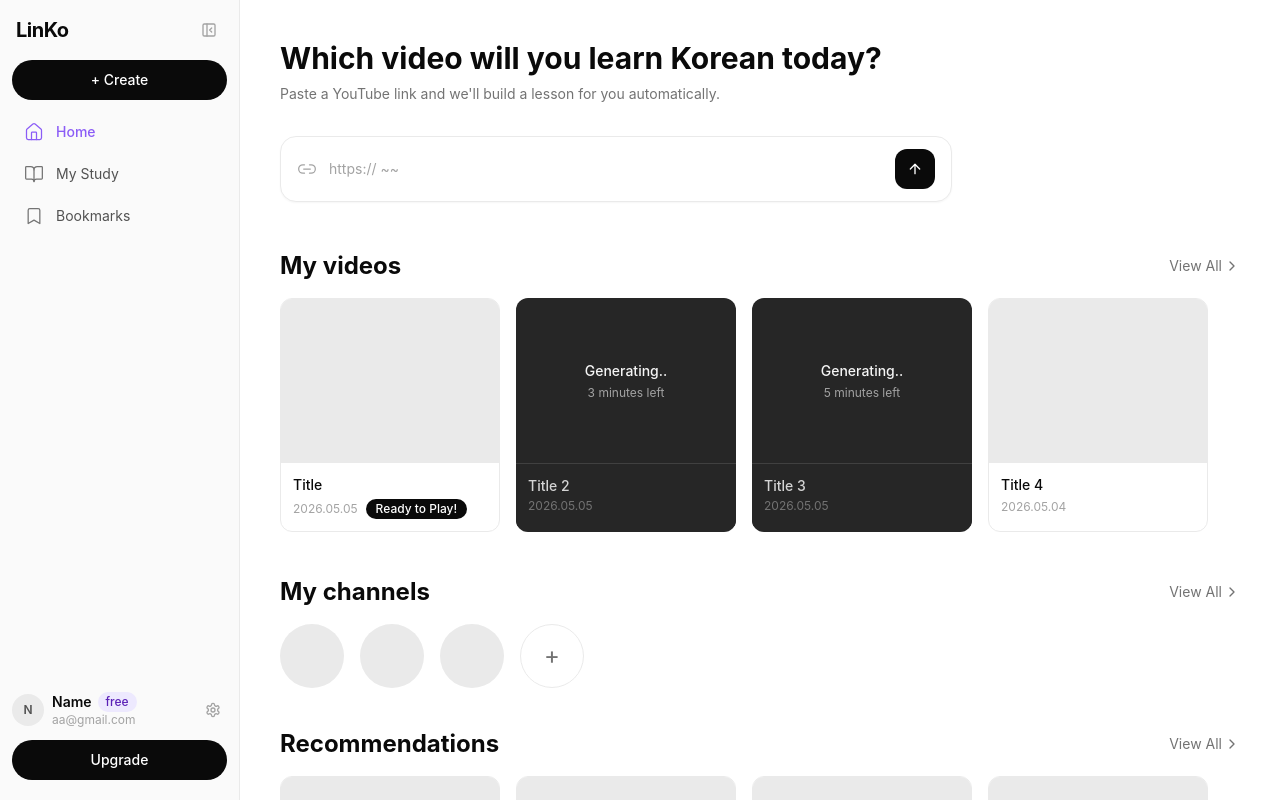
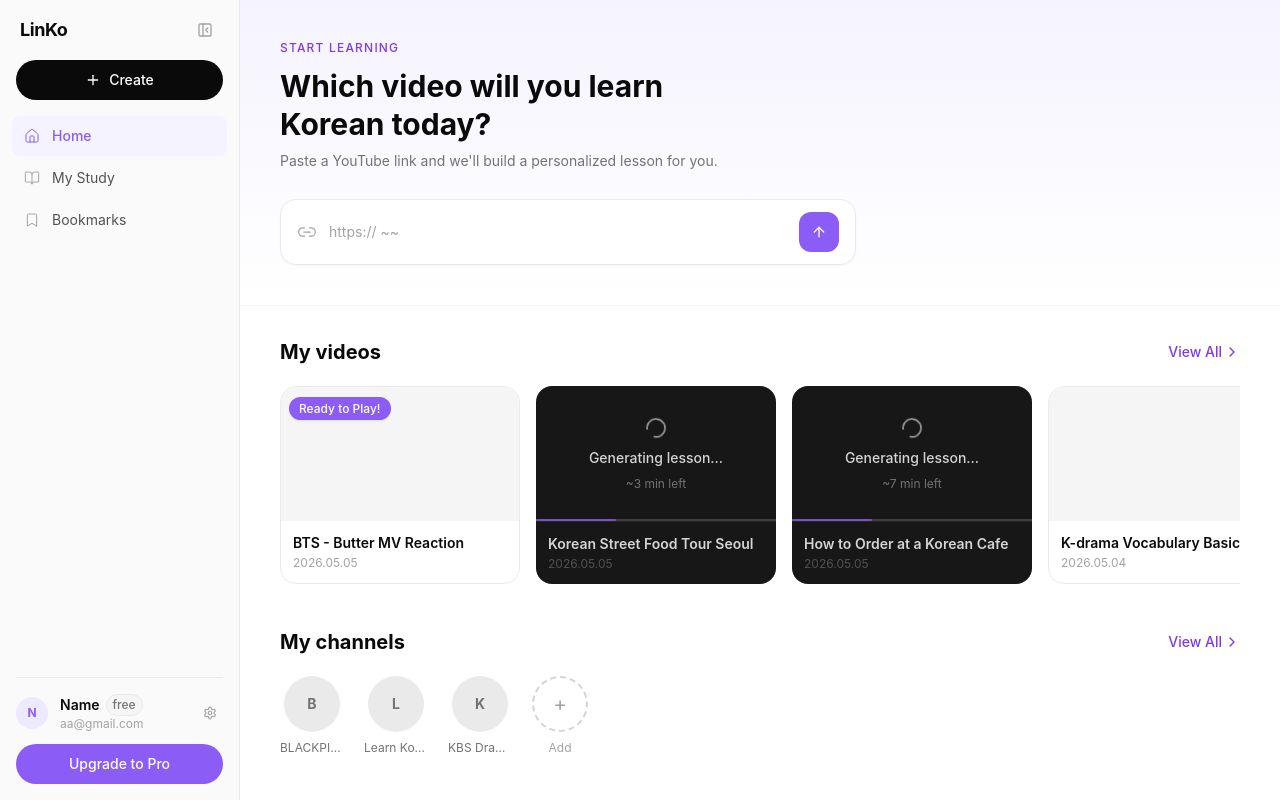
Before and after one commit to KOI-Workspace/LinKo-Client, a Next.js app: page /home in a window 1280 px wide. Built offline with nearby package versions, Linux system fonts and the light colour scheme; a web font is replaced by a local one.

Commit message:
Home 화면 창의성을 발휘해서 좀 더 수정 진행

```diff
--- a/src/app/(app)/home/page.tsx
+++ b/src/app/(app)/home/page.tsx
@@ -13,37 +13,40 @@ interface MockVideo {
   minutesLeft?: number
 }
 
+interface MockChannel {
+  id: string
+  name: string
+  initial: string
+}
+
 const MOCK_MY_VIDEOS: MockVideo[] = [
-  { id: '1', title: 'Title', date: '2026.05.05', status: 'completed' },
-  { id: '2', title: 'Title 2', date: '2026.05.05', status: 'generating', minutesLeft: 3 },
-  { id: '3', title: 'Title 3', date: '2026.05.05', status: 'generating', minutesLeft: 5 },
-  { id: '4', title: 'Title 4', date: '2026.05.04', status: 'studied' },
+  { id: '1', title: 'BTS - Butter MV Reaction', date: '2026.05.05', status: 'completed' },
+  { id: '2', title: 'Korean Street Food Tour Seoul', date: '2026.05.05', status: 'generating', minutesLeft: 3 },
+  { id: '3', title: 'How to Order at a Korean Cafe', date: '2026.05.05', status: 'generating', minutesLeft: 7 },
+  { id: '4', title: 'K-drama Vocabulary Basics', date: '2026.05.04', status: 'studied' },
+  { id: '5', title: 'Learn Korean with BLACKPINK', date: '2026.05.03', status: 'studied' },
 ]
 
-const MOCK_CHANNELS = [
-  { id: '1', name: 'Channel 1' },
-  { id: '2', name: 'Channel 2' },
-  { id: '3', name: 'Channel 3' },
+const MOCK_CHANNELS: MockChannel[] = [
+  { id: '1', name: 'BLACKPINK', initial: 'B' },
+  { id: '2', name: 'Learn Korean', initial: 'L' },
+  { id: '3', name: 'KBS Drama', initial: 'K' },
 ]
 
 const MOCK_RECOMMENDATIONS: MockVideo[] = [
-  { id: 'r1', title: 'Recommended Video 1', date: '2026.05.07', status: 'studied' },
-  { id: 'r2', title: 'Recommended Video 2', date: '2026.05.06', status: 'studied' },
-  { id: 'r3', title: 'Recommended Video 3', date: '2026.05.06', status: 'studied' },
-  { id: 'r4', title: 'Recommended Video 4', date: '2026.05.05', status: 'studied' },
+  { id: 'r1', title: 'Korean Pronunciation Guide for Beginners', date: '2026.05.07', status: 'studied' },
+  { id: 'r2', title: '10 Must-Know Korean Slang Words', date: '2026.05.06', status: 'studied' },
+  { id: 'r3', title: 'Korean Food Vocabulary with Chef', date: '2026.05.06', status: 'studied' },
+  { id: 'r4', title: 'K-pop Lyrics Korean Lesson', date: '2026.05.05', status: 'studied' },
 ]
 
 // ─── 서브 컴포넌트 ────────────────────────────────────────────────────────────
 
-interface SectionHeaderProps {
-  title: string
-}
-
-function SectionHeader({ title }: SectionHeaderProps) {
+function SectionHeader({ title }: { title: string }) {
   return (
-    <div className="flex items-center justify-between mb-4">
-      <h2 className="text-2xl font-bold text-neutral-950">{title}</h2>
-      <button className="flex items-center gap-0.5 text-sm text-neutral-500 hover:text-neutral-950 transition-colors">
+    <div className="flex items-center justify-between mb-5">
+      <h2 className="text-xl font-bold text-neutral-950">{title}</h2>
+      <button className="flex items-center gap-0.5 text-sm font-medium text-primary-600 hover:text-primary-700 transition-colors">
         View All
         <ChevronRight className="w-4 h-4" />
       </button>
@@ -55,22 +58,29 @@ function SectionHeader({ title }: SectionHeaderProps) {
 
 export default function HomePage() {
   return (
-    <div className="px-10 py-10">
-      {/* 헤더 */}
-      <h1 className="text-3xl font-bold text-neutral-950 mb-2">
-        Which video will you learn Korean today?
+    <div className="min-h-full">
+      {/* 히어로 — URL 입력 영역 */}
+      <div className="bg-gradient-to-b from-primary-50 to-white px-10 pt-10 pb-10 border-b border-neutral-100">
+        <p className="text-xs font-medium text-primary-600 uppercase tracking-widest mb-3">
+          Start Learning
+        </p>
+        <h1 className="text-3xl font-bold text-neutral-950 leading-tight mb-2">
+          Which video will you learn
+          <br />
+          Korean today?
         </h1>
-      <p className="text-sm text-neutral-500 mb-8">
-        Paste a YouTube link and we&apos;ll build a lesson for you automatically.
+        <p className="text-sm text-neutral-500 mb-7">
+          Paste a YouTube link and we&apos;ll build a personalized lesson for you.
         </p>
-
-      {/* URL 입력 */}
-      <div className="max-w-2xl mb-12">
+        <div className="max-w-xl">
           <UrlInput />
         </div>
+      </div>
 
+      {/* 콘텐츠 영역 */}
+      <div className="px-10 py-8 space-y-10">
         {/* My videos */}
-      <section className="mb-10">
+        <section>
           <SectionHeader title="My videos" />
           <div className="flex gap-4 overflow-x-auto scrollbar-hide pb-1">
             {MOCK_MY_VIDEOS.map((video) => (
@@ -80,28 +90,37 @@ export default function HomePage() {
         </section>
 
         {/* My channels */}
-      <section className="mb-10">
+        <section>
           <SectionHeader title="My channels" />
-        <div className="flex items-center gap-4">
+          <div className="flex items-start gap-5">
             {MOCK_CHANNELS.map((channel) => (
               <div
                 key={channel.id}
-              className="w-16 h-16 rounded-full bg-neutral-200 shrink-0 cursor-pointer hover:bg-neutral-300 transition-colors"
-              title={channel.name}
-            />
+                className="flex flex-col items-center gap-2 cursor-pointer group"
+              >
+                <div className="w-14 h-14 rounded-full bg-neutral-200 flex items-center justify-center text-sm font-bold text-neutral-500 group-hover:ring-2 group-hover:ring-primary-200 transition-all">
+                  {channel.initial}
+                </div>
+                <span className="text-xs text-neutral-500 group-hover:text-neutral-700 transition-colors max-w-[64px] text-center truncate">
+                  {channel.name}
+                </span>
+              </div>
             ))}
-          {/* 채널 추가 버튼 */}
+            {/* 채널 추가 */}
+            <div className="flex flex-col items-center gap-2">
               <button
-            className="w-16 h-16 rounded-full bg-white border border-neutral-200 flex items-center justify-center text-2xl text-neutral-500 hover:bg-neutral-100 transition-colors shrink-0"
+                className="w-14 h-14 rounded-full bg-white border-2 border-dashed border-neutral-300 flex items-center justify-center text-neutral-400 text-xl hover:border-primary-400 hover:text-primary hover:bg-primary-50 transition-all"
                 aria-label="채널 추가"
               >
                 +
               </button>
+              <span className="text-xs text-neutral-400">Add</span>
+            </div>
           </div>
         </section>
 
         {/* Recommendations */}
-      <section className="mb-10">
+        <section>
           <SectionHeader title="Recommendations" />
           <div className="flex gap-4 overflow-x-auto scrollbar-hide pb-1">
             {MOCK_RECOMMENDATIONS.map((video) => (
@@ -110,5 +129,6 @@ export default function HomePage() {
           </div>
         </section>
       </div>
+    </div>
   )
 }
--- a/src/components/features/home/UrlInput.tsx
+++ b/src/components/features/home/UrlInput.tsx
@@ -25,7 +25,7 @@ export default function UrlInput() {
       />
       <button
         onClick={handleSubmit}
-        className="w-10 h-10 rounded-lg bg-neutral-950 text-white flex items-center justify-center hover:bg-neutral-800 transition-colors shrink-0"
+        className="w-10 h-10 rounded-lg bg-primary text-white flex items-center justify-center hover:bg-primary-700 transition-colors shrink-0"
         aria-label="학습자료 생성"
       >
         <ArrowUp className="w-4 h-4" />
--- a/src/components/features/home/VideoCard.tsx
+++ b/src/components/features/home/VideoCard.tsx
@@ -1,3 +1,5 @@
+import { Play, Loader2 } from 'lucide-react'
+
 export type VideoCardStatus = 'completed' | 'generating' | 'studied'
 
 interface VideoCardProps {
@@ -7,38 +9,53 @@ interface VideoCardProps {
   minutesLeft?: number
 }
 
-/** 비디오 카드 — completed(생성 완료) / generating(생성 중) / studied(학습 완료) */
+/** 비디오 카드 — completed / generating / studied */
 export default function VideoCard({ title, date, status, minutesLeft }: VideoCardProps) {
   if (status === 'generating') {
     return (
-      <div className="w-[220px] shrink-0 rounded-lg bg-neutral-800 overflow-hidden cursor-pointer hover:bg-neutral-700 transition-colors">
-        <div className="w-full aspect-[4/3] flex flex-col items-center justify-center gap-1">
-          <span className="text-sm font-medium text-neutral-100">Generating..</span>
-          <span className="text-xs text-neutral-400">
-            {minutesLeft != null ? `${minutesLeft} minutes left` : 'n minutes left'}
+      <div className="w-[240px] shrink-0 rounded-xl bg-neutral-900 overflow-hidden cursor-pointer">
+        <div className="relative w-full aspect-video flex flex-col items-center justify-center gap-2">
+          <Loader2 className="w-6 h-6 text-neutral-400 animate-spin" strokeWidth={1.5} />
+          <span className="text-sm font-medium text-neutral-300">Generating lesson...</span>
+          <span className="text-xs text-neutral-500">
+            {minutesLeft != null ? `~${minutesLeft} min left` : 'Processing...'}
           </span>
+          {/* 진행 표시 바 */}
+          <div className="absolute bottom-0 left-0 right-0 h-0.5 bg-neutral-700">
+            <div className="h-full w-1/3 bg-primary rounded-full animate-pulse" />
+          </div>
         </div>
-        <div className="px-3 py-3 bg-neutral-800 border-t border-neutral-700">
-          <p className="text-sm font-medium text-neutral-300 truncate">{title}</p>
-          <p className="text-xs text-neutral-500 mt-0.5">{date}</p>
+        <div className="px-3 py-3 border-t border-neutral-800">
+          <p className="text-sm font-semibold text-neutral-300 truncate">{title}</p>
+          <p className="text-xs text-neutral-600 mt-0.5">{date}</p>
         </div>
       </div>
     )
   }
 
   return (
-    <div className="w-[220px] shrink-0 rounded-lg bg-white border border-neutral-200 overflow-hidden cursor-pointer hover:border-neutral-300 transition-colors">
-      <div className="w-full aspect-[4/3] bg-neutral-200" />
-      <div className="px-3 py-3">
-        <p className="text-sm font-medium text-neutral-950 truncate">{title}</p>
-        <div className="flex items-center gap-2 mt-1 flex-wrap">
-          <span className="text-xs text-neutral-400">{date}</span>
-          {status === 'completed' && (
-            <span className="text-xs font-medium px-2.5 py-0.5 rounded-pill bg-neutral-950 text-white">
+    <div className="w-[240px] shrink-0 rounded-xl bg-white border border-neutral-200 overflow-hidden cursor-pointer group hover:shadow-md hover:border-neutral-300 transition-all duration-200">
+      {/* 썸네일 */}
+      <div className="relative w-full aspect-video bg-neutral-100">
+        {/* 호버 시 재생 버튼 */}
+        <div className="absolute inset-0 flex items-center justify-center opacity-0 group-hover:opacity-100 transition-opacity duration-200">
+          <div className="w-10 h-10 rounded-full bg-white/90 shadow-md flex items-center justify-center">
+            <Play className="w-4 h-4 text-neutral-800 ml-0.5" fill="currentColor" />
+          </div>
+        </div>
+        {/* 완료 배지 */}
+        {status === 'completed' && (
+          <div className="absolute top-2 left-2">
+            <span className="text-xs font-medium px-2.5 py-1 rounded-pill bg-primary text-white shadow-sm">
               Ready to Play!
             </span>
-          )}
-        </div>
+          </div>
+        )}
+      </div>
+      {/* 정보 */}
+      <div className="px-3 py-3">
+        <p className="text-sm font-semibold text-neutral-950 truncate">{title}</p>
+        <p className="text-xs text-neutral-400 mt-0.5">{date}</p>
       </div>
     </div>
   )
--- a/src/components/ui/Sidebar.tsx
+++ b/src/components/ui/Sidebar.tsx
@@ -2,7 +2,7 @@
 
 import Link from 'next/link'
 import { usePathname } from 'next/navigation'
-import { Home, BookOpen, Bookmark, Settings, PanelLeftClose } from 'lucide-react'
+import { Home, BookOpen, Bookmark, Settings, PanelLeftClose, Plus } from 'lucide-react'
 
 const NAV_ITEMS = [
   { href: '/home', label: 'Home', icon: Home },
@@ -16,9 +16,9 @@ export default function Sidebar() {
 
   return (
     <aside className="w-60 shrink-0 sticky top-0 h-screen flex flex-col bg-neutral-50 border-r border-neutral-200">
-      {/* 로고 + 토글 */}
-      <div className="flex items-center justify-between px-4 py-4">
-        <span className="text-xl font-bold text-neutral-950 tracking-tight">LinKo</span>
+      {/* 로고 */}
+      <div className="flex items-center justify-between px-5 py-4">
+        <span className="text-lg font-bold text-neutral-950 tracking-tight">LinKo</span>
         <button
           className="p-1.5 rounded-md hover:bg-neutral-100 text-neutral-400 transition-colors"
           aria-label="Toggle sidebar"
@@ -28,9 +28,10 @@ export default function Sidebar() {
       </div>
 
       {/* Create 버튼 */}
-      <div className="px-3 pb-3">
-        <button className="w-full rounded-pill bg-neutral-950 text-white text-sm font-medium py-2.5 hover:bg-neutral-800 transition-colors">
-          + Create
+      <div className="px-4 pb-4">
+        <button className="w-full flex items-center justify-center gap-2 rounded-pill bg-neutral-950 text-white text-sm font-medium py-2.5 hover:bg-neutral-800 transition-colors">
+          <Plus className="w-4 h-4" />
+          Create
         </button>
       </div>
 
@@ -44,12 +45,12 @@ export default function Sidebar() {
               href={href}
               className={`flex items-center gap-3 px-3 py-2.5 rounded-md text-sm transition-colors ${
                 isActive
-                  ? 'text-primary font-medium'
+                  ? 'text-primary font-medium bg-primary-50'
                   : 'text-neutral-600 hover:bg-neutral-100 hover:text-neutral-950'
               }`}
             >
               <Icon
-                className={`w-5 h-5 ${isActive ? 'text-primary' : 'text-neutral-500'}`}
+                className={`w-4 h-4 ${isActive ? 'text-primary' : 'text-neutral-400'}`}
                 strokeWidth={1.5}
               />
               {label}
@@ -58,18 +59,21 @@ export default function Sidebar() {
         })}
       </nav>
 
+      {/* 구분선 */}
+      <div className="mx-4 border-t border-neutral-200" />
+
       {/* 사용자 정보 + 업그레이드 */}
-      <div className="px-3 pb-5 space-y-3">
-        <div className="flex items-center gap-2">
+      <div className="px-4 py-4 space-y-3">
+        <div className="flex items-center gap-3">
           {/* 아바타 */}
-          <div className="w-8 h-8 rounded-full bg-neutral-200 flex items-center justify-center text-xs font-semibold text-neutral-600 shrink-0">
+          <div className="w-8 h-8 rounded-full bg-primary-100 flex items-center justify-center text-xs font-bold text-primary shrink-0">
             N
           </div>
           {/* 이름·이메일 */}
           <div className="flex-1 min-w-0">
             <div className="flex items-center gap-1.5">
               <span className="text-sm font-semibold text-neutral-950">Name</span>
-              <span className="text-xs font-medium px-2 py-0.5 rounded-pill bg-primary-100 text-primary-800">
+              <span className="text-xs font-medium px-1.5 py-0.5 rounded-pill bg-neutral-100 text-neutral-500 border border-neutral-200">
                 free
               </span>
             </div>
@@ -80,12 +84,12 @@ export default function Sidebar() {
             className="p-1.5 rounded-md hover:bg-neutral-100 text-neutral-400 transition-colors shrink-0"
             aria-label="Settings"
           >
-            <Settings className="w-4 h-4" />
+            <Settings className="w-3.5 h-3.5" />
           </button>
         </div>
 
-        <button className="w-full rounded-pill bg-neutral-950 text-white text-sm font-medium py-2.5 hover:bg-neutral-800 transition-colors">
-          Upgrade
+        <button className="w-full rounded-pill bg-primary text-white text-sm font-medium py-2.5 hover:bg-primary-700 transition-colors">
+          Upgrade to Pro
         </button>
       </div>
     </aside>
```
Also changed, not shown: 1 other file (tests, documents, lock files or other folders). Lines whose indentation alone changed are shown as unchanged.
